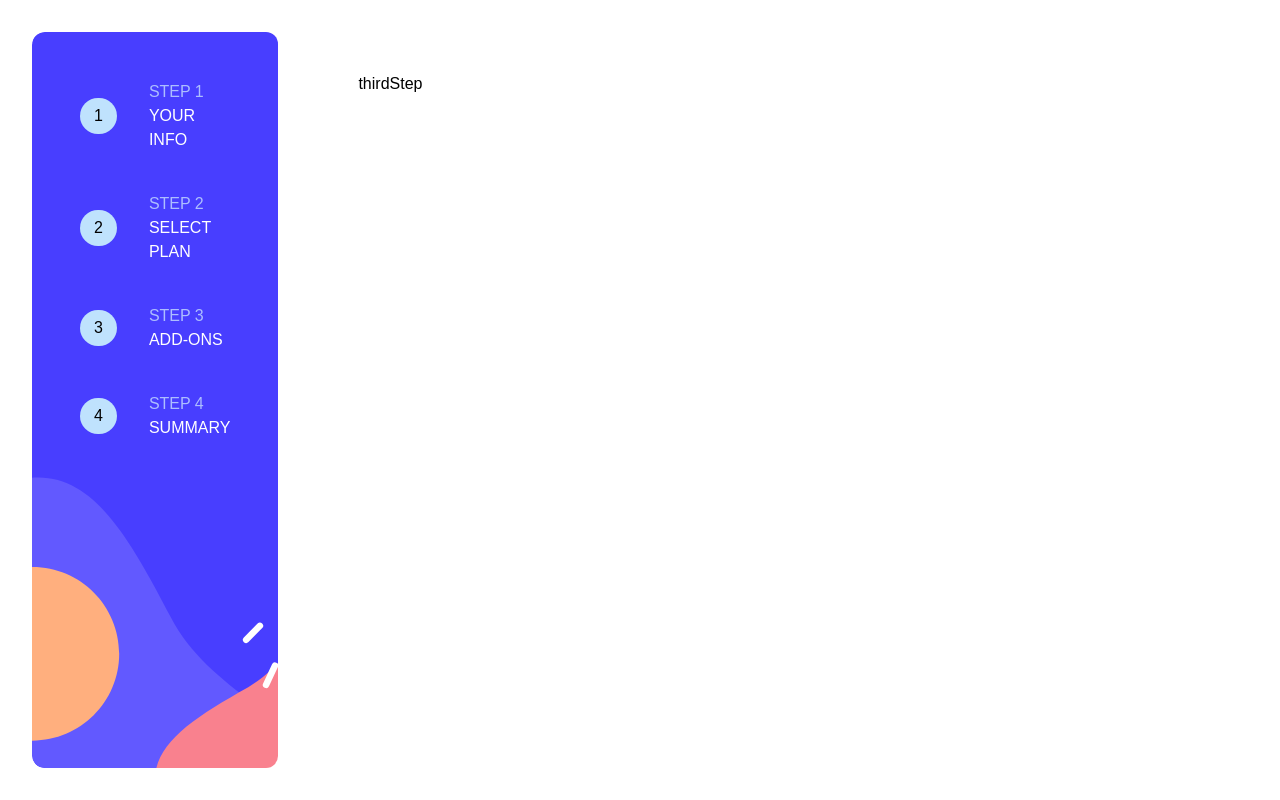
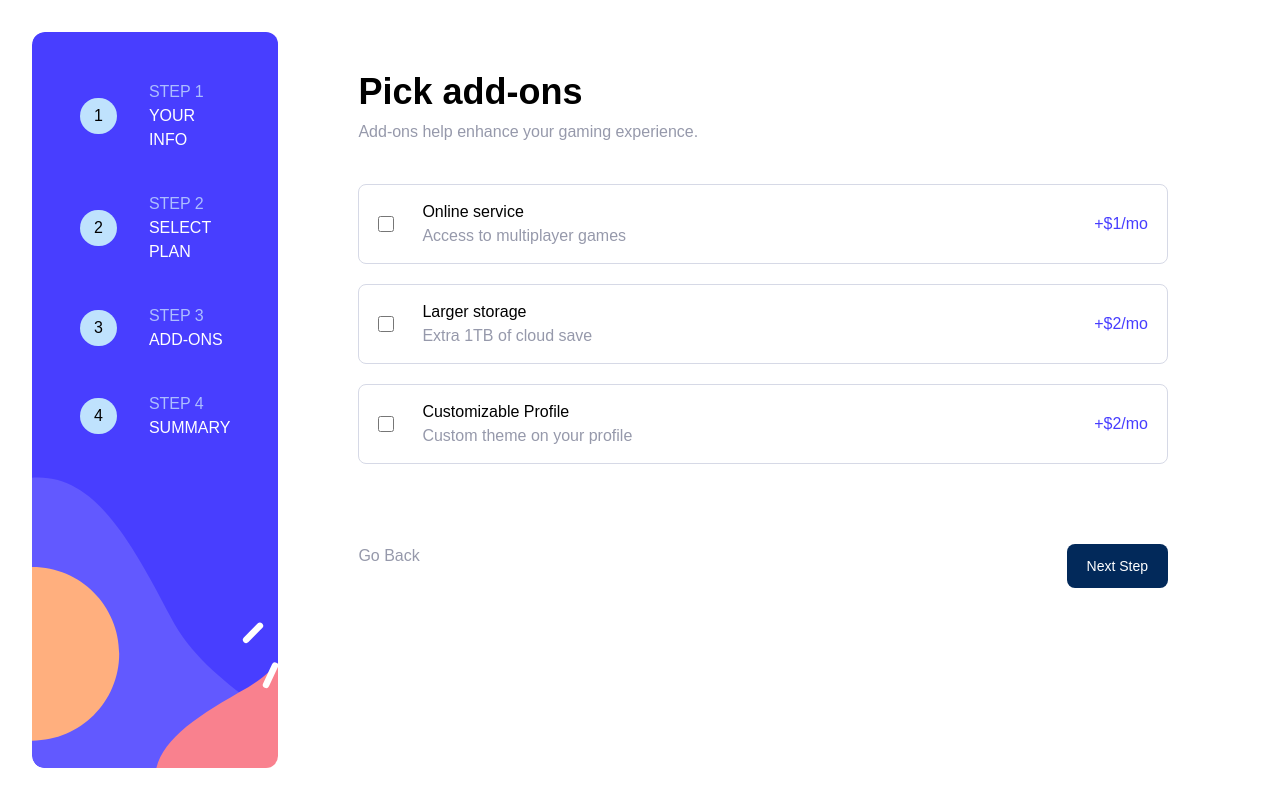
Before and after one commit to ihemebiriegondu/Multi-step-form, a React (Create React App) app: page /third in a window 1280 px wide. Built offline with nearby package versions, Linux system fonts and the light colour scheme; the HTML template or start-up script is replaced by a standard one.

Commit message:
added third step

```diff
--- /dev/null
+++ b/src/components/formComponents/addOnCheckbox.jsx
@@ -0,0 +1,21 @@
+import React from "react";
+
+export default function AddOnCheckbox({ id, title, info, amount }) {
+  return (
+    <label htmlFor={id} className={`flex items-center relative`}>
+      <input
+        type="checkbox"
+        name={id}
+        id={id}
+        className="addons w-4 h-4 outline-none border-none accent-Purplish peer absolute left-5 flex-none"
+      />
+      <div className="grow flex justify-between items-center cursor-pointer transition duration-300 ease-in-out relative py-4 pe-5 ps-16 before:-z-10 before:content-[''] before:absolute before:inset-0 before:h-full before:w-full before:border before:border-Lightgray before:rounded-lg before:hover:border-Purplish peer-checked:before:bg-Magnolia peer-checked:before:text-indigo-800 peer-checked:before:border-Purplish peer-checked:before:block">
+        <div className="">
+          <h6 className="font-medium">{title}</h6>
+          <p className="text-Coolgray">{info}</p>
+        </div>
+        <p className="text-Purplish">{amount}</p>
+      </div>
+    </label>
+  );
+}
--- a/src/components/mainforms/thirdStep.jsx
+++ b/src/components/mainforms/thirdStep.jsx
@@ -1,7 +1,83 @@
-import React from 'react'
+import React, { useState } from "react";
+import { Link } from "react-router-dom";
+import AddOnCheckbox from "../formComponents/addOnCheckbox";
 
 export default function ThirdStep() {
+  const [AddOns, setAddOns] = useState([]);
+
+  const addOns = [
+    {
+      title: "Online service",
+      info: "Access to multiplayer games",
+      amount: "+$1/mo",
+      id: "online",
+    },
+    {
+      title: "Larger storage",
+      info: "Extra 1TB of cloud save",
+      amount: "+$2/mo",
+      id: "storage",
+    },
+    {
+      title: "Customizable Profile",
+      info: "Custom theme on your profile",
+      amount: "+$2/mo",
+      id: "profile",
+    },
+  ];
+
+  const saveStep = (e) => {
+    e.preventDefault();
+    let values = [];
+
+    const addOnValues = document.querySelectorAll(".addons");
+    addOnValues.forEach((value) => {
+      if (value.checked) {
+        let singleAddon = {};
+        singleAddon.title = value.parentElement.children[1].children[0].children[0].textContent;
+        singleAddon.amount = value.parentElement.children[1].children[1].textContent;
+
+        values.push(singleAddon)
+      }
+    });
+    setAddOns(values)
+  };
+
   return (
-    <div>thirdStep</div>
-  )
+    <article>
+      <div className="mb-10">
+        <h1 className="font-bold text-4xl mb-2">Pick add-ons</h1>
+        <p className="text-Coolgray">
+          Add-ons help enhance your gaming experience.
+        </p>
+      </div>
+      <form onSubmit={(e) => saveStep(e)}>
+        <div className="flex flex-col gap-5">
+          {addOns.map((addOn) => (
+            <AddOnCheckbox
+              key={addOn.id}
+              title={addOn.title}
+              info={addOn.info}
+              amount={addOn.amount}
+            />
+          ))}
+        </div>
+
+        <div className="flex justify-between pt-20">
+          <Link
+            to={"/second"}
+            className="text-Coolgray hover:text-Marine transition duration-300 ease-in-out font-medium"
+          >
+            Go Back
+          </Link>
+          <button
+            type="submit"
+            className="outline-none border-none bg-Marine text-white py-3 px-5 rounded-lg text-sm hover:bg-Marine/80 transition duration-300 ease-in-out"
+          >
+            Next Step
+          </button>
+        </div>
+      </form>
+    </article>
+  );
 }
```
